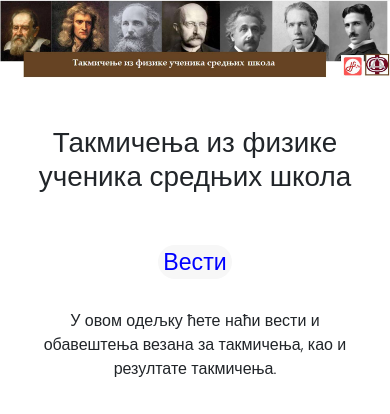
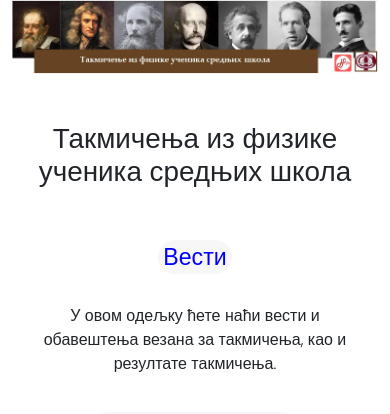
Before and after one commit to LazarevicV/takmicenja-fizika-srednja-skola, a Flask app: page / in a window 390 px wide; the page is wider, and only the part inside the window is pictured. Shown: the part 120-534 px from the top of that part. Run offline with Flask 3, Linux system fonts and the light colour scheme.

Commit message:
sredjena header slika za responsive

```diff
--- a/templates/index.html
+++ b/templates/index.html
@@ -3,9 +3,11 @@
 {% block content %}
 
 <!-- header image -->
-<div class="row d-flex justify-content-center header-image">
+
+<div class="container-fluid d-flex justify-content-center header-image">
     <img src="https://www.df.uns.ac.rs/takmicenjefizikasrednje/images/Zaglavlje.jpg" alt="">
 </div>
+
 <!-- header image -->
 
 <!-- Main -->
```
